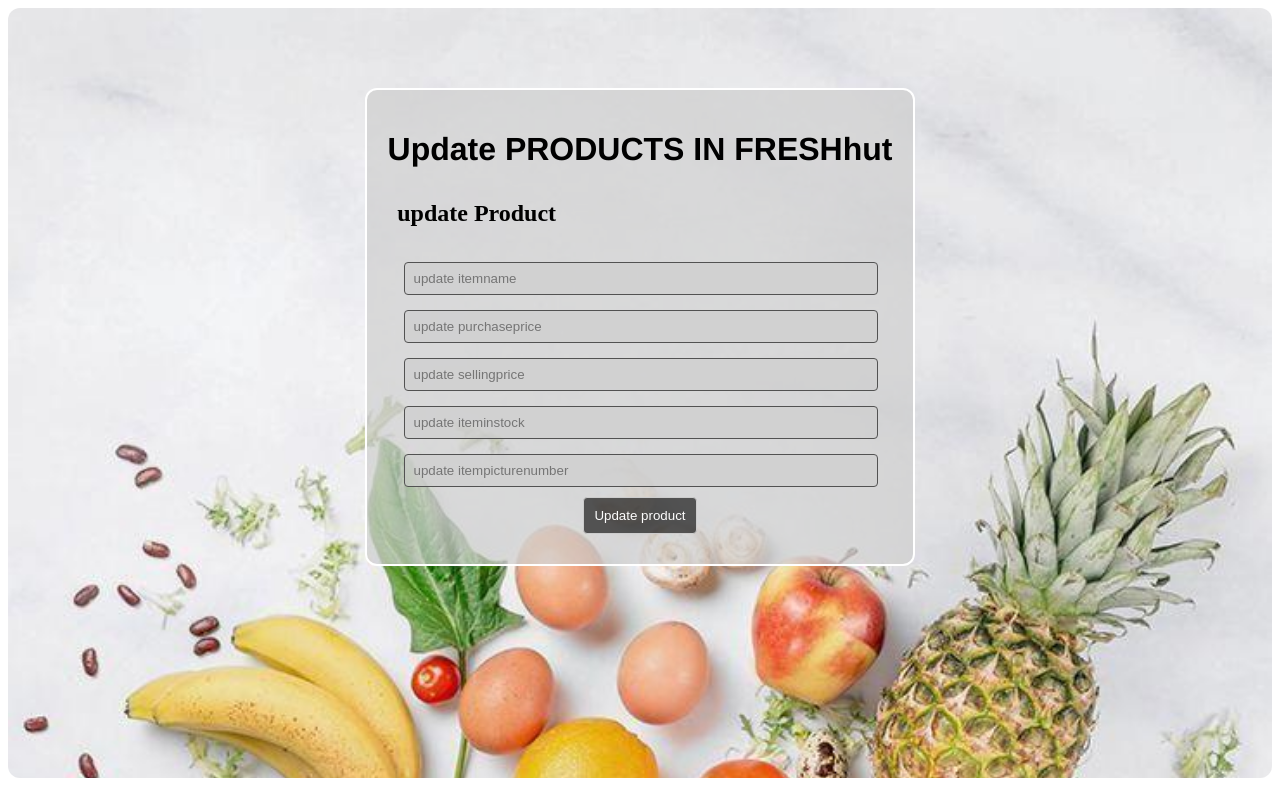
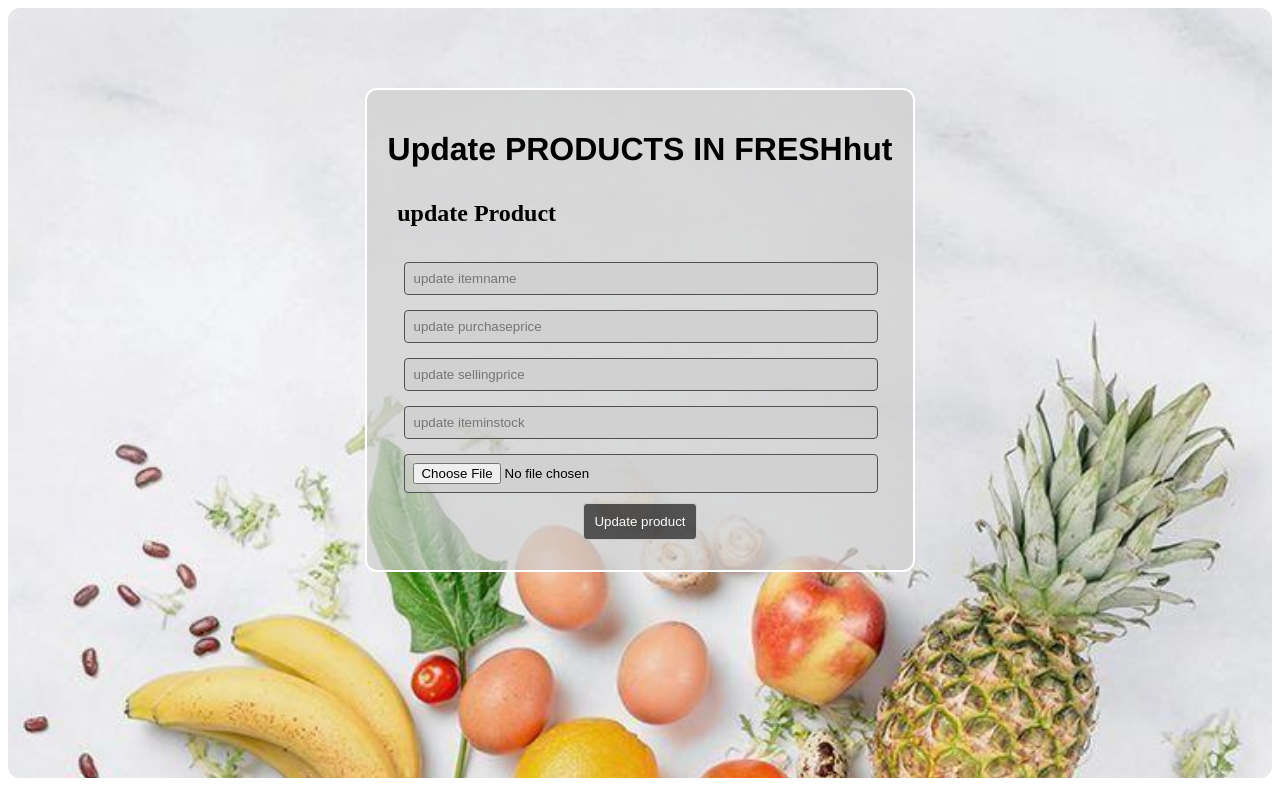
Before and after one commit to mobeensarfraz/express-vue-project, a Vue app in the folder front-end/: page /editproduct/1 in a window 1280 px wide. Built offline with nearby package versions, Linux system fonts and the light colour scheme.

Commit message:
UPDATE SHOWALL BILL

```diff
--- a/front-end/src/components/eidtproduct.vue
+++ b/front-end/src/components/eidtproduct.vue
@@ -11,6 +11,7 @@
     const product = ref({});
     const apiUrl = `http://localhost:8000/api/product/${route.params.itemname}`;
 const userStore=useUserStore();
+
 
     async function fetchProduct() {
       try {
@@ -65,8 +66,9 @@
     <input v-model="product.iteminstock" type="number" placeholder="update iteminstock" />
   </div>
       <div class="form-group-pro">
-    <input v-model="product.itempicturenumber" type="text" placeholder="update itempicturenumber" />
-  </div>
+
+        <input type="file" accept=".jpg,.jpeg" @change="handleFileSelect" />
+      </div>
   <button type="submit" class="btn-pro">Update product</button>
 
 </form>
--- a/front-end/src/components/show-product.vue
+++ b/front-end/src/components/show-product.vue
@@ -84,7 +84,7 @@
   <span v-else>No Image</span>
 </td>         <td>
           <RouterLink :to="`/editproduct/${product.itemname}`">
-  <button class="btn">Edit</button>
+  <button class="btn">Update</button>
 </RouterLink>
 </td>
           <td><button class="btn delete" @click="deleteProduct(product.itemname)">Delete</button></td>
```
Also changed, not shown: front-end/src/components/product-form.vue (+4 -4 lines), 5 other files (tests, documents, lock files or other folders).
